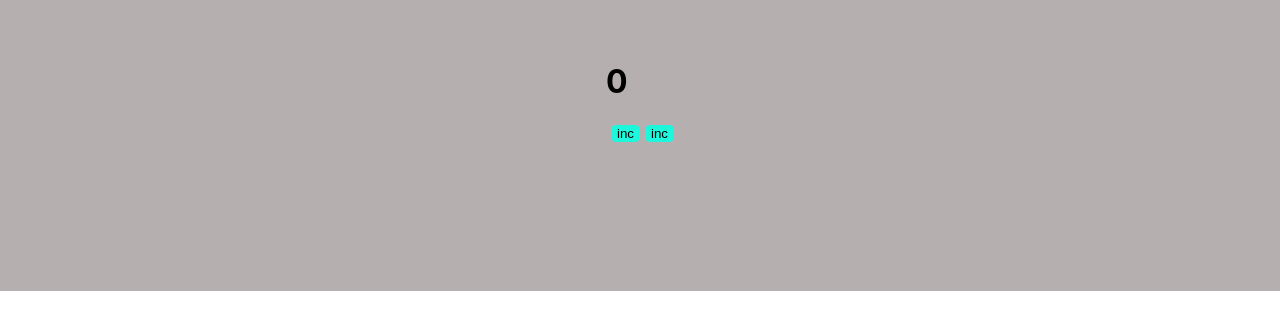
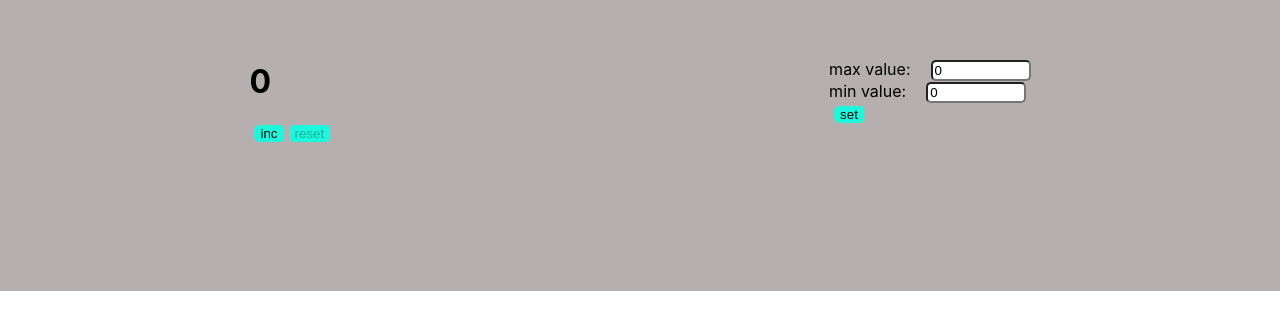
Before and after one commit to pdxserg/counter-18-apr, a React (Create React App) app: page / in a window 1280 px wide. Shown: the part 109-438 px from the top of the page. Built offline with nearby package versions, Linux system fonts and the light colour scheme.

Commit message:
useState

```diff
--- a/src/App.css
+++ b/src/App.css
@@ -43,7 +43,7 @@
 }
 .styleRed {
     color: red;
-    font-size: 1.5rem;
+    font-size: 2.5rem;
 }
 
 .style3 {
--- a/src/App.tsx
+++ b/src/App.tsx
@@ -1,6 +1,7 @@
 import React, {useEffect, useState} from 'react';
 import './App.css'
 import {Counter} from "./Counter";
+import {Setting} from "./components/Setting";
 
 export const App = () => {
 
@@ -47,6 +48,7 @@ export const App = () => {
 			         incHandler={incHandler}
 			         resetHandler={resetHandler}
 			/>
+			<Setting/>
 
 
 
--- a/src/Counter.tsx
+++ b/src/Counter.tsx
@@ -1,4 +1,5 @@
 import React from "react";
+
 
 
 type CounterPoropsType={
@@ -6,14 +7,23 @@ type CounterPoropsType={
 	incHandler:()=>void
 	resetHandler:()=>void
 }
+
+// const disableHandler=()=>{
+// 	if(value)
+// }
 export const Counter = ({value, incHandler,resetHandler}:CounterPoropsType) => {
 	return (
 		<div>
 			<div>
-				<h1> {value}  </h1>
+				<h1 className={value === 5? "styleRed": ""}> {value}  </h1>
 
-				<button onClick={incHandler}>inc</button>
-				<button onClick={resetHandler}>inc</button>
+				<button onClick={incHandler}
+				        disabled={value === 5}
+				>inc</button>
+				<button onClick={resetHandler}
+				        disabled={value === 0}
+
+				>reset</button>
 
 				{/*<button onClick={setLocalHandler}>setLocal</button>*/}
 				{/*<button onClick={getLocalHandler}>getLocal</button>*/}
--- /dev/null
+++ b/src/components/Setting.tsx
@@ -0,0 +1,34 @@
+import React, {ChangeEvent, useState} from 'react';
+
+type SettingPropsType = {}
+export const Setting = ({}: SettingPropsType) => {
+	const [maxValue, setMaxValue] = useState(0)
+	const [minValue, setMinValue] = useState(0)
+	const maxHendler = (e: ChangeEvent<HTMLInputElement>) => {
+		setMaxValue(+e.currentTarget.value)
+	}
+	const minHendler = (e: ChangeEvent<HTMLInputElement>) => {
+		setMinValue(+e.currentTarget.value)
+	}
+	return (
+		<div>
+			<div>
+				max value:
+				<input type="number"
+				       value={maxValue}
+				       onChange={maxHendler}
+				/>
+			</div>
+			<div>
+				min value:
+				<input type="number"
+				       value={minValue}
+				       onChange={minHendler}
+				/>
+			</div>
+
+
+			<button>set</button>
+		</div>
+	);
+}
```
